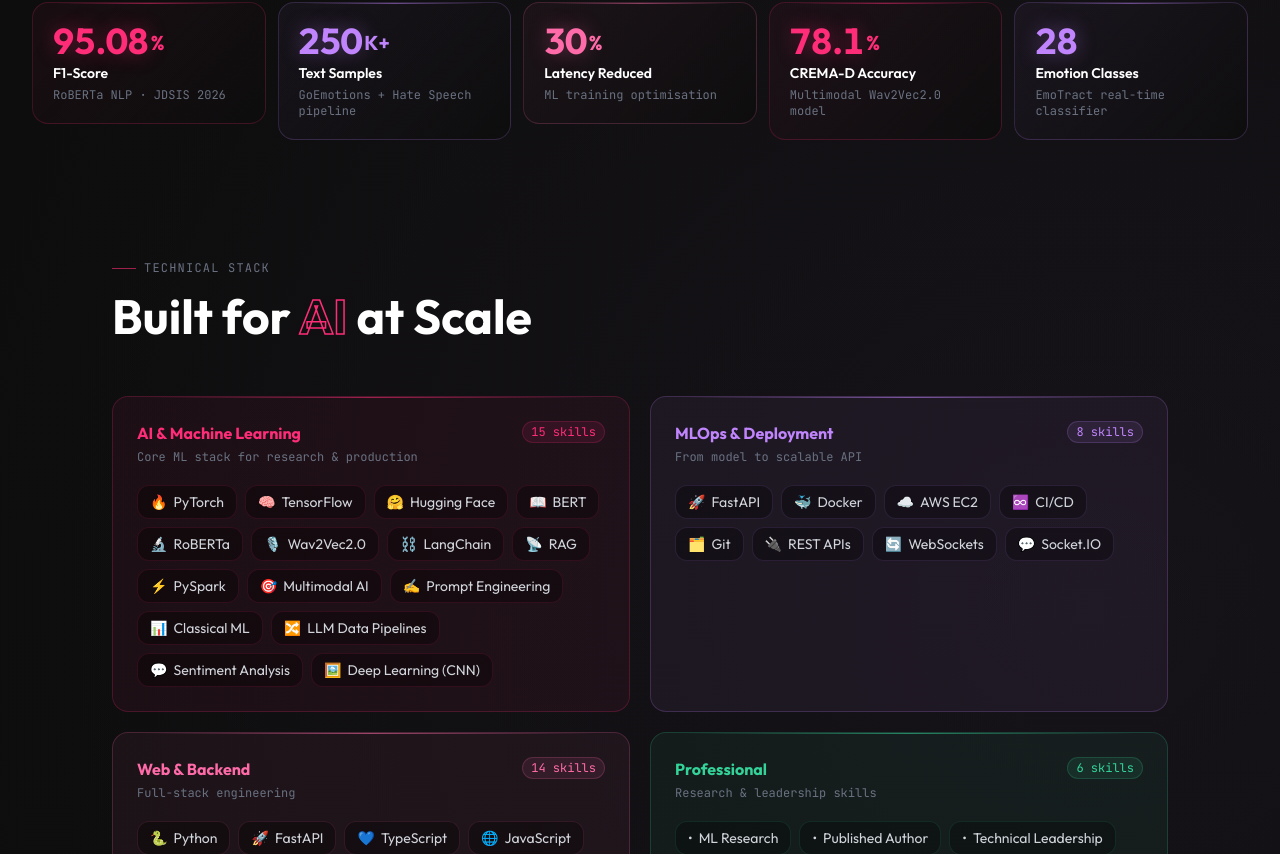
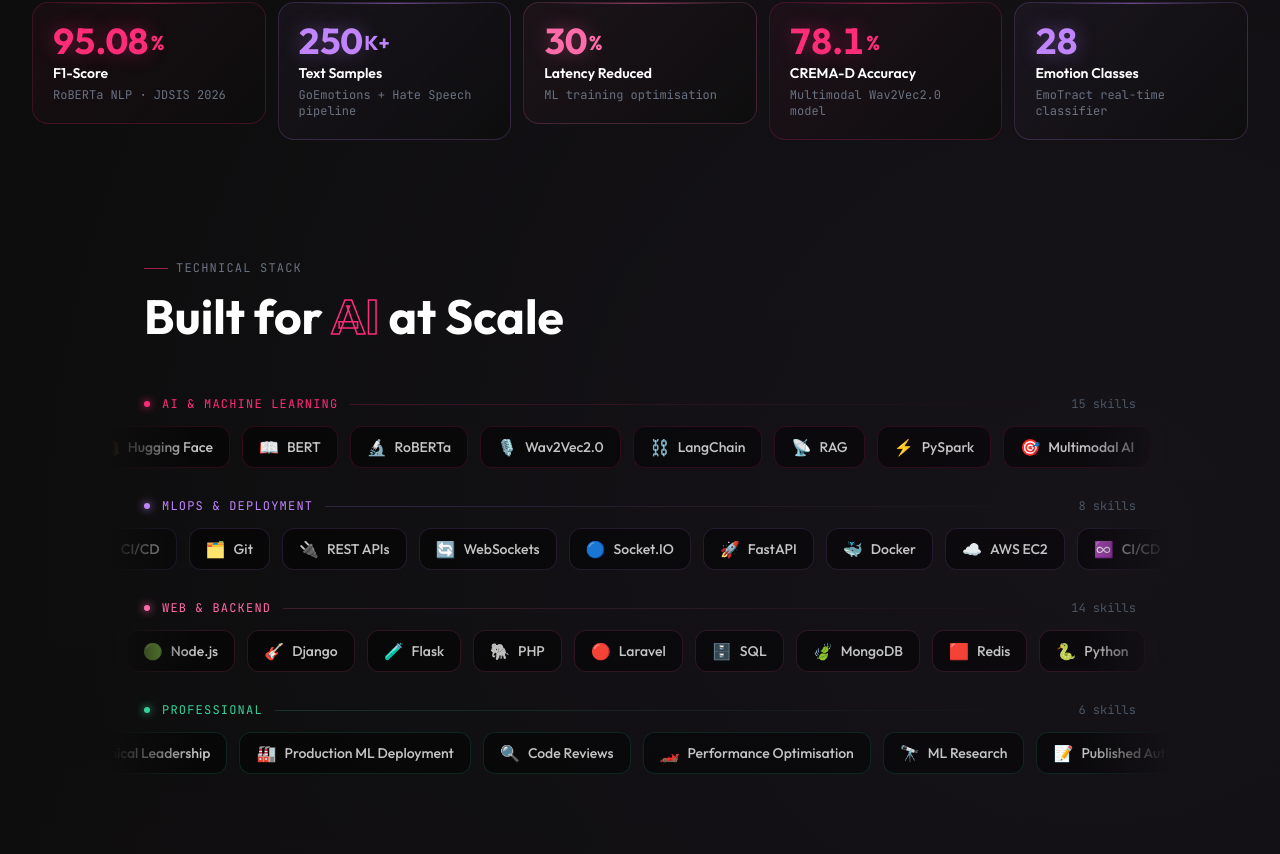
Before and after one commit to s4nkar/portfolio-2026, a Next.js app: page / in a window 1280 px wide. Shown: the part 1006-1860 px from the top of the page. Built offline with nearby package versions, Linux system fonts and the light colour scheme.

Commit message:
feat: Introduce a new Skills section with animated marquees and add the latest CV document.

```diff
--- a/app/components/Skills.tsx
+++ b/app/components/Skills.tsx
@@ -5,66 +5,121 @@
 import Section from './Section';
 
 const SKILL_ICONS: Record<string, string> = {
-    // AI/ML
     'PyTorch': '🔥', 'TensorFlow': '🧠', 'Hugging Face': '🤗', 'BERT': '📖',
     'RoBERTa': '🔬', 'Wav2Vec2.0': '🎙️', 'LangChain': '⛓️', 'RAG': '📡',
     'PySpark': '⚡', 'Multimodal AI': '🎯', 'Prompt Engineering': '✍️',
     'Classical ML': '📊', 'LLM Data Pipelines': '🔀', 'Sentiment Analysis': '💬',
     'Deep Learning (CNN)': '🖼️',
-    // MLOps
     'FastAPI': '🚀', 'Docker': '🐳', 'AWS EC2': '☁️', 'CI/CD': '♾️',
-    'Git': '🗂️', 'REST APIs': '🔌', 'WebSockets': '🔄', 'Socket.IO': '💬',
-    // Web
+    'Git': '🗂️', 'REST APIs': '🔌', 'WebSockets': '🔄', 'Socket.IO': '🔵',
     'Python': '🐍', 'TypeScript': '💙', 'JavaScript': '🌐', 'React': '⚛️',
     'Next.js': '▲', 'Node.js': '🟢', 'Django': '🎸', 'Flask': '🧪',
     'PHP': '🐘', 'Laravel': '🔴', 'SQL': '🗄️', 'MongoDB': '🍃', 'Redis': '🟥',
+    'ML Research': '🔭', 'Published Author': '📝', 'Technical Leadership': '🎯',
+    'Production ML Deployment': '🏭', 'Code Reviews': '🔍', 'Performance Optimisation': '🏎️',
 };
 
-const CATEGORY_META = [
+const CATEGORIES = [
     {
         key: 'ai_ml',
         label: 'AI & Machine Learning',
         accent: '#FF2D78',
-        bg: 'rgba(255,45,120,0.06)',
-        border: 'rgba(255,45,120,0.2)',
-        desc: 'Core ML stack for research & production',
+        direction: 1,
     },
     {
         key: 'mlops',
         label: 'MLOps & Deployment',
         accent: '#C084FC',
-        bg: 'rgba(192,132,252,0.06)',
-        border: 'rgba(192,132,252,0.2)',
-        desc: 'From model to scalable API',
+        direction: -1,
     },
     {
         key: 'web_dev',
         label: 'Web & Backend',
         accent: '#FF6BA8',
-        bg: 'rgba(255,107,168,0.06)',
-        border: 'rgba(255,107,168,0.2)',
-        desc: 'Full-stack engineering',
+        direction: 1,
     },
     {
         key: 'professional',
         label: 'Professional',
         accent: '#34d399',
-        bg: 'rgba(52,211,153,0.06)',
-        border: 'rgba(52,211,153,0.2)',
-        desc: 'Research & leadership skills',
+        direction: -1,
     },
 ];
+
+// A single infinite marquee strip
+const MarqueeStrip = ({
+    items,
+    accent,
+    direction,
+    speed = 35,
+}: {
+    items: string[];
+    accent: string;
+    direction: 1 | -1;
+    speed?: number;
+}) => {
+    // Duplicate items to create seamless loop
+    const doubled = [...items, ...items, ...items];
+    const totalWidth = items.length * 200; // rough px estimate per item
+
+    return (
+        <div className="relative overflow-hidden w-full py-1.5" style={{ maskImage: 'linear-gradient(90deg, transparent, black 8%, black 92%, transparent)' }}>
+            <motion.div
+                className="flex gap-3 w-max"
+                animate={{ x: direction === 1 ? [-totalWidth, 0] : [0, -totalWidth] }}
+                transition={{
+                    repeat: Infinity,
+                    repeatType: 'loop',
+                    duration: speed,
+                    ease: 'linear',
+                }}
+                style={{ willChange: 'transform' }}
+            >
+                {doubled.map((skill, i) => (
+                    <div
+                        key={`${skill}-${i}`}
+                        className="flex items-center gap-2 px-4 py-2.5 rounded-xl text-sm font-medium whitespace-nowrap cursor-default select-none transition-all duration-300 hover:scale-105 group/badge"
+                        style={{
+                            background: `rgba(0,0,0,0.45)`,
+                            border: `1px solid ${accent}25`,
+                            color: '#c4c4c4',
+                            backdropFilter: 'blur(8px)',
+                        }}
+                        onMouseEnter={e => {
+                            const el = e.currentTarget;
+                            el.style.borderColor = `${accent}70`;
+                            el.style.color = '#fff';
+                            el.style.boxShadow = `0 0 18px ${accent}30`;
+                            el.style.background = `${accent}12`;
+                        }}
+                        onMouseLeave={e => {
+                            const el = e.currentTarget;
+                            el.style.borderColor = `${accent}25`;
+                            el.style.color = '#c4c4c4';
+                            el.style.boxShadow = '';
+                            el.style.background = `rgba(0,0,0,0.45)`;
+                        }}
+                    >
+                        <span className="text-base leading-none">{SKILL_ICONS[skill] ?? '•'}</span>
+                        <span>{skill}</span>
+                    </div>
+                ))}
+            </motion.div>
+        </div>
+    );
+};
 
 const Skills = () => {
     const { skills } = PORTFOLIO_DATA;
 
     return (
-        <Section id="skills" className="py-20">
+        <Section id="skills" className="py-20 overflow-hidden">
+            {/* Header */}
             <motion.div
                 initial={{ opacity: 0, y: 20 }}
                 whileInView={{ opacity: 1, y: 0 }}
                 viewport={{ once: true }}
-                className="mb-14"
+                className="mb-14 px-4 md:px-8"
             >
                 <p className="text-xs font-mono text-gray-500 uppercase tracking-widest flex items-center gap-2 mb-4">
                     <span className="w-6 h-px bg-primary/60" />
@@ -72,85 +127,49 @@
                 </p>
                 <h2 className="text-4xl md:text-5xl font-bold">
                     Built for{' '}
-                    <span
-                        style={{
-                            WebkitTextStroke: '1.5px #FF2D78',
-                            color: 'transparent',
-                        }}
-                    >
+                    <span style={{ WebkitTextStroke: '1.5px #FF2D78', color: 'transparent' }}>
                         AI
                     </span>
                     {' '}at Scale
                 </h2>
             </motion.div>
 
-            <div className="grid grid-cols-1 md:grid-cols-2 gap-5">
-                {CATEGORY_META.map((cat, catIdx) => {
+            {/* Marquee rows */}
+            <div className="flex flex-col gap-6">
+                {CATEGORIES.map((cat, catIdx) => {
                     const items = (skills as any)[cat.key] as string[];
                     return (
                         <motion.div
                             key={cat.key}
-                            initial={{ opacity: 0, y: 24 }}
-                            whileInView={{ opacity: 1, y: 0 }}
+                            initial={{ opacity: 0, x: cat.direction === 1 ? -30 : 30 }}
+                            whileInView={{ opacity: 1, x: 0 }}
                             viewport={{ once: true }}
-                            transition={{ duration: 0.5, delay: catIdx * 0.1 }}
-                            className="relative rounded-2xl p-6 group overflow-hidden"
-                            style={{
-                                background: cat.bg,
-                                border: `1px solid ${cat.border}`,
-                            }}
+                            transition={{ duration: 0.6, delay: catIdx * 0.1 }}
+                            className="flex flex-col gap-2"
                         >
-                            {/* Top accent line */}
-                            <div
-                                className="absolute top-0 left-8 right-8 h-px"
-                                style={{ background: `linear-gradient(90deg, transparent, ${cat.accent}90, transparent)` }}
-                            />
-
-                            {/* Corner glow */}
-                            <div
-                                className="absolute top-0 right-0 w-32 h-32 rounded-full opacity-0 group-hover:opacity-100 transition-opacity duration-500"
-                                style={{ background: `radial-gradient(circle, ${cat.accent}18, transparent 70%)` }}
-                            />
-
-                            <div className="flex items-start justify-between mb-5">
-                                <div>
-                                    <h3
-                                        className="text-base font-bold mb-1"
-                                        style={{ color: cat.accent }}
-                                    >
-                                        {cat.label}
-                                    </h3>
-                                    <p className="text-xs text-gray-500 font-mono">{cat.desc}</p>
-                                </div>
+                            {/* Category label */}
+                            <div className="flex items-center gap-3 px-4 md:px-8">
                                 <span
-                                    className="text-xs font-mono px-2 py-0.5 rounded-full"
-                                    style={{ background: `${cat.accent}18`, color: cat.accent, border: `1px solid ${cat.accent}30` }}
+                                    className="w-1.5 h-1.5 rounded-full"
+                                    style={{ background: cat.accent, boxShadow: `0 0 8px ${cat.accent}` }}
+                                />
+                                <span
+                                    className="text-xs font-mono uppercase tracking-widest"
+                                    style={{ color: cat.accent }}
                                 >
-                                    {items.length} skills
+                                    {cat.label}
                                 </span>
+                                <span className="flex-1 h-px" style={{ background: `linear-gradient(90deg, ${cat.accent}30, transparent)` }} />
+                                <span className="text-xs font-mono text-gray-600">{items.length} skills</span>
                             </div>
 
-                            <div className="flex flex-wrap gap-2">
-                                {items.map((skill, i) => (
-                                    <motion.span
-                                        key={skill}
-                                        initial={{ opacity: 0, scale: 0.85 }}
-                                        whileInView={{ opacity: 1, scale: 1 }}
-                                        viewport={{ once: true }}
-                                        transition={{ delay: catIdx * 0.05 + i * 0.03 }}
-                                        whileHover={{ scale: 1.08, y: -2 }}
-                                        className="flex items-center gap-1.5 px-3 py-1.5 rounded-xl text-sm cursor-default transition-all"
-                                        style={{
-                                            background: 'rgba(0,0,0,0.3)',
-                                            border: `1px solid ${cat.accent}20`,
-                                            color: '#d1d5db',
-                                        }}
-                                    >
-                                        <span>{SKILL_ICONS[skill] ?? '•'}</span>
-                                        <span>{skill}</span>
-                                    </motion.span>
-                                ))}
-                            </div>
+                            {/* Scrolling strip */}
+                            <MarqueeStrip
+                                items={items}
+                                accent={cat.accent}
+                                direction={cat.direction as 1 | -1}
+                                speed={items.length * 3.2}
+                            />
                         </motion.div>
                     );
                 })}
```
Also changed, not shown: 1 other file (tests, documents, lock files or other folders).
